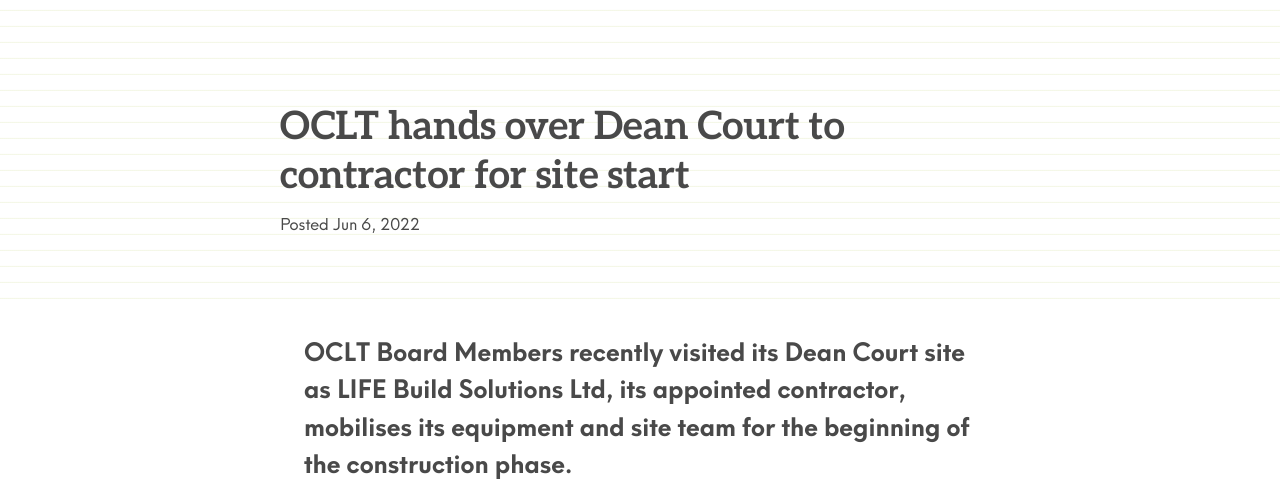
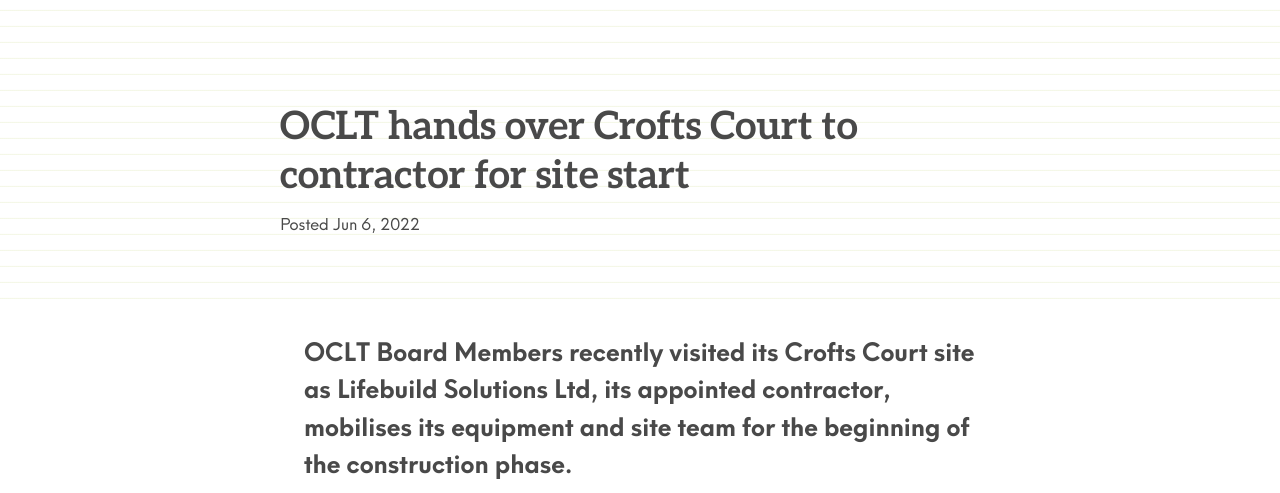
Before and after one commit to johnpuddephatt/oclt, a Jekyll site: the page built from _posts/2022-06-06-oclt-hands-over-dean-court-to-contractor-for-site-start.md, in a window 1280 px wide. Shown: the part 156-649 px from the top of the page. Built offline with Jekyll 4.4.1, drawn with Linux system fonts in a browser that asks for light colours.

Commit message:
Update from Forestry.io Oxfordshire CLT updated _posts/2022-06-06-oclt-hands-over-dean-court-to-contractor-for-site-start.md

```diff
--- a/_posts/2022-06-06-oclt-hands-over-dean-court-to-contractor-for-site-start.md
+++ b/_posts/2022-06-06-oclt-hands-over-dean-court-to-contractor-for-site-start.md
@@ -1,11 +1,11 @@
 ---
 layout: post
-title: OCLT hands over Dean Court to contractor for site start
+title: OCLT hands over Crofts Court to contractor for site start
 image: "/uploads/directors-shout-out-by-sign-oxford-clt-april22-5407.jpg"
 tags: []
 
 ---
-OCLT Board Members recently visited its Dean Court site as LIFE Build Solutions Ltd, its appointed contractor, mobilises its equipment and site team for the beginning of the construction phase.
+OCLT Board Members recently visited its Crofts Court site as Lifebuild Solutions Ltd, its appointed contractor, mobilises its equipment and site team for the beginning of the construction phase.
 
 The construction phase for the 8 affordable rent apartments is likely to be complete by the end of May 2023. However, we will be busy in the meantime setting up the co-operative that will run the building, and training and selecting those future tenants who will join that co-operative.
 
```
